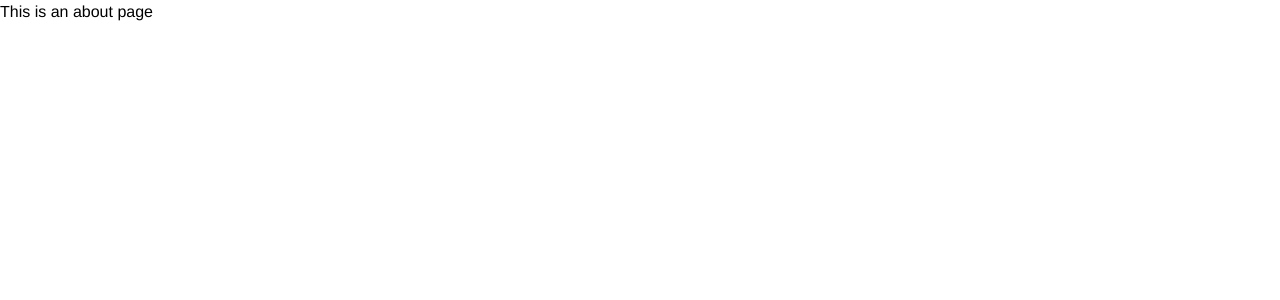
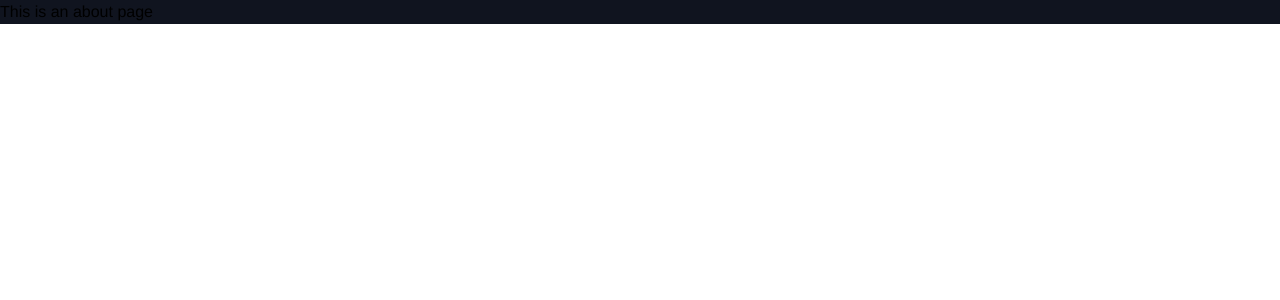
Before and after one commit to danyouknowme/entertainment-homepage, a Vue app: page /about in a window 1280 px wide. Shown: the top 300 px of the page. Built offline with nearby package versions, Linux system fonts and the light colour scheme.

Commit message:
Added: colors to tailwind css

```diff
--- a/tailwind.config.js
+++ b/tailwind.config.js
@@ -1,7 +1,13 @@
 module.exports = {
   content: ["./index.html", "./src/**/*.{vue,js,ts,jsx,tsx}"],
   theme: {
-    extend: {},
+    colors: {
+      darkblue: "#10141F",
+      lightblue: "#161D2F",
+      white: "#FFFFFF",
+      lightbluefont: "#5A6991",
+      red: "#FF4543",
+    },
   },
   plugins: [],
 };
```
